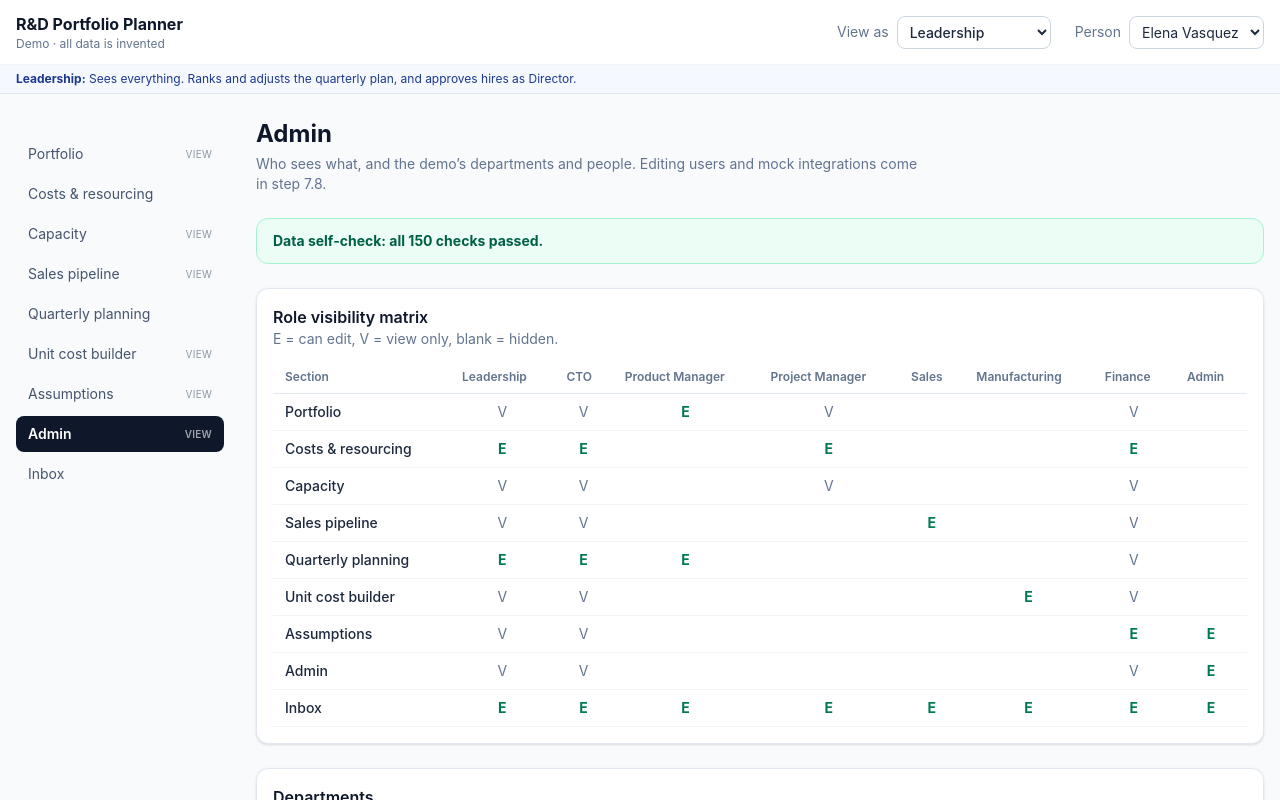
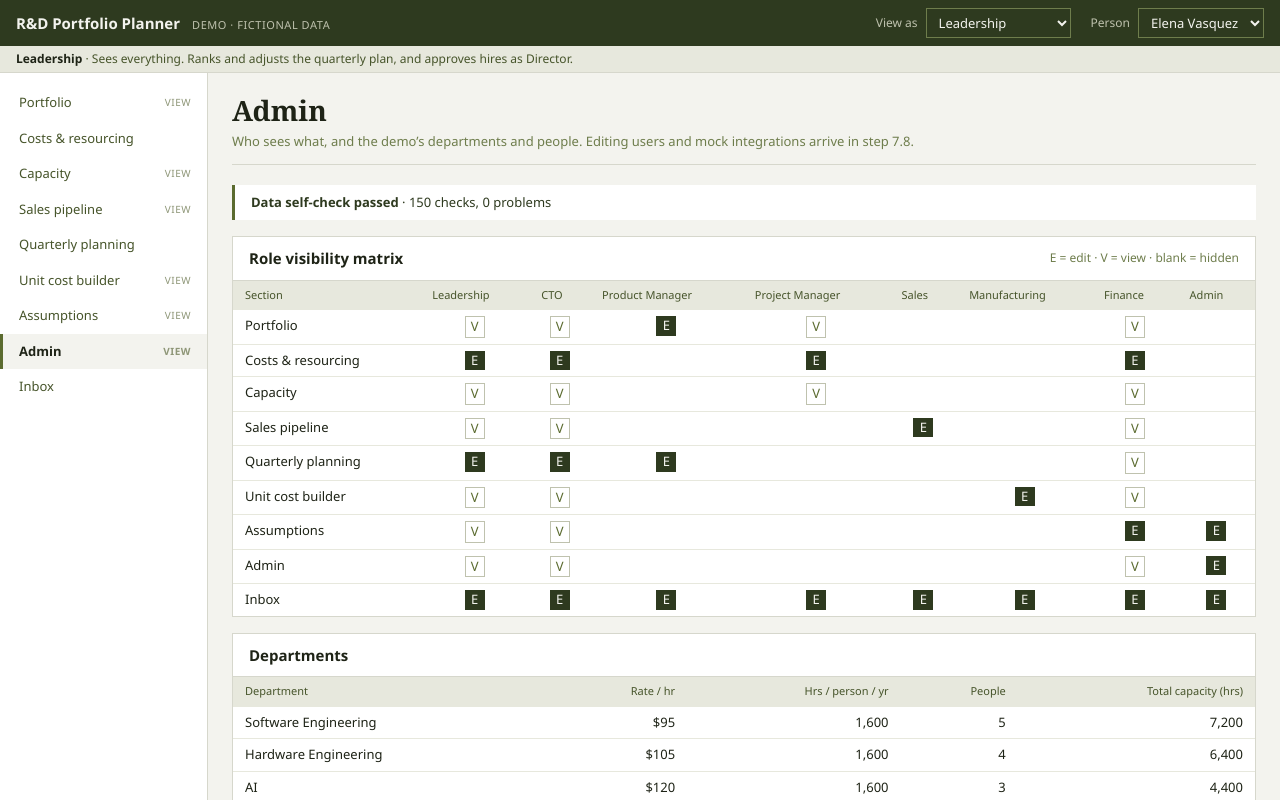
Before and after one commit to marc-christian-fuentes/rd-portfolio-planner, a React (Vite) app: page /admin in a window 1280 px wide. Shown: the top 800 px of the page. Built offline with nearby package versions, Linux system fonts and the light colour scheme.

Commit message:
Restyle: finance-terminal layout in dark olive with Pigment fonts (DM Sans, Crimson Pro)

```diff
--- a/package.json
+++ b/package.json
@@ -10,6 +10,8 @@
     "check": "tsc"
   },
   "dependencies": {
+    "@fontsource-variable/crimson-pro": "^5.3.0",
+    "@fontsource-variable/dm-sans": "^5.3.0",
     "react": "^19.1.0",
     "react-dom": "^19.1.0",
     "react-router-dom": "^7.18.6",
--- a/src/components/Layout.tsx
+++ b/src/components/Layout.tsx
@@ -1,13 +1,16 @@
 /**
  * APP LAYOUT
  * ----------
- * Top bar with the role switcher, a side menu that only lists the pages
- * the current role may see, and the page content on the right.
+ * Dark olive top bar with the role switcher, a side menu that only lists
+ * the pages the current role may see, and the page content on the right.
  */
 import { NavLink, Outlet } from 'react-router-dom';
 import { ROLES, type Role } from '../data/types';
 import { ROLE_SUMMARY, SECTIONS, accessFor, canSee, peopleForRole } from '../data/access';
 import { useApp } from '../store';
+
+const selectClass =
+  'border border-moss-500 bg-moss-800 px-2 py-1 text-[13px] text-moss-50 focus:outline focus:outline-2 focus:outline-moss-300';
 
 export default function Layout() {
   const { data, role, actingAsId, setRole, setActingAs } = useApp();
@@ -15,34 +18,27 @@ export default function Layout() {
 
   return (
     <div className="min-h-screen">
-      <header className="sticky top-0 z-10 border-b border-slate-200 bg-white/95 backdrop-blur">
-        <div className="mx-auto flex max-w-7xl flex-wrap items-center gap-x-6 gap-y-3 px-4 py-3">
-          <div className="mr-auto">
-            <div className="text-base font-bold text-slate-900">R&amp;D Portfolio Planner</div>
-            <div className="text-xs text-slate-500">Demo · all data is invented</div>
+      <header className="sticky top-0 z-10">
+        <div className="bg-moss-800 text-moss-50">
+          <div className="mx-auto flex max-w-[1400px] flex-wrap items-center gap-x-5 gap-y-2 px-4 py-2">
+            <div className="mr-auto flex items-baseline gap-3">
+              <span className="text-[15px] font-semibold">R&amp;D Portfolio Planner</span>
+              <span className="hidden text-[11px] uppercase tracking-wider text-moss-300 sm:inline">Demo · fictional data</span>
             </div>
 
-          <label className="flex items-center gap-2 text-sm">
-            <span className="text-slate-500">View as</span>
-            <select
-              className="rounded-lg border border-slate-300 bg-white px-2 py-1.5 font-medium"
-              value={role}
-              onChange={(e) => setRole(e.target.value as Role)}
-            >
+            <label className="flex items-center gap-2 text-[12px] text-moss-300">
+              View as
+              <select className={selectClass} value={role} onChange={(e) => setRole(e.target.value as Role)}>
                 {ROLES.map((r) => (
                   <option key={r}>{r}</option>
                 ))}
               </select>
             </label>
 
-          {actors.length > 1 && (
-            <label className="flex items-center gap-2 text-sm">
-              <span className="text-slate-500">Person</span>
-              <select
-                className="rounded-lg border border-slate-300 bg-white px-2 py-1.5"
-                value={actingAsId}
-                onChange={(e) => setActingAs(e.target.value)}
-              >
+            {actors.length > 1 ? (
+              <label className="flex items-center gap-2 text-[12px] text-moss-300">
+                Person
+                <select className={selectClass} value={actingAsId} onChange={(e) => setActingAs(e.target.value)}>
                   {actors.map((p) => (
                     <option key={p.id} value={p.id}>
                       {p.name}
@@ -50,36 +46,40 @@ export default function Layout() {
                   ))}
                 </select>
               </label>
+            ) : (
+              <span className="text-[13px] text-moss-200">{actors[0]?.name}</span>
             )}
-          {actors.length === 1 && <span className="text-sm text-slate-500">{actors[0].name}</span>}
           </div>
-        <div className="border-t border-slate-100 bg-blue-50/60">
-          <p className="mx-auto max-w-7xl px-4 py-1.5 text-xs text-blue-900">
-            <strong>{role}:</strong> {ROLE_SUMMARY[role]}
+        </div>
+        <div className="border-b border-moss-200 bg-moss-100">
+          <p className="mx-auto max-w-[1400px] px-4 py-1 text-[12px] text-moss-700">
+            <span className="font-semibold text-moss-900">{role}</span> · {ROLE_SUMMARY[role]}
           </p>
         </div>
       </header>
 
-      <div className="mx-auto max-w-7xl px-4 md:flex md:gap-8">
-        <nav className="-mx-4 flex gap-1 overflow-x-auto border-b border-slate-200 px-4 py-2 md:sticky md:top-28 md:mx-0 md:w-52 md:shrink-0 md:flex-col md:self-start md:border-0 md:px-0 md:py-6">
+      <div className="mx-auto max-w-[1400px] md:flex">
+        <nav className="flex overflow-x-auto border-b border-moss-200 bg-white md:sticky md:top-[66px] md:h-[calc(100vh-66px)] md:w-52 md:shrink-0 md:flex-col md:border-r md:border-b-0 md:py-3">
           {SECTIONS.filter((s) => canSee(role, s.id)).map((s) => (
             <NavLink
               key={s.id}
               to={s.path}
               end={s.path === '/'}
               className={({ isActive }) =>
-                `flex items-center justify-between gap-2 whitespace-nowrap rounded-lg px-3 py-2 text-sm ${
-                  isActive ? 'bg-slate-900 font-semibold text-white' : 'text-slate-600 hover:bg-slate-100'
+                `flex items-center justify-between gap-3 whitespace-nowrap border-b-2 px-4 py-2 text-[13px] md:border-b-0 md:border-l-[3px] ${
+                  isActive
+                    ? 'border-moss-600 bg-moss-50 font-semibold text-moss-900'
+                    : 'border-transparent text-moss-700 hover:bg-moss-50 hover:text-moss-900'
                 }`
               }
             >
               {s.label}
-              {accessFor(role, s.id) === 'view' && <span className="text-[10px] uppercase tracking-wide opacity-60">view</span>}
+              {accessFor(role, s.id) === 'view' && <span className="text-[10px] uppercase tracking-wider text-moss-400">view</span>}
             </NavLink>
           ))}
         </nav>
 
-        <main className="min-w-0 flex-1 py-6">
+        <main className="min-w-0 flex-1 px-4 py-5 md:px-6">
           <Outlet />
         </main>
       </div>
--- a/src/components/ui.tsx
+++ b/src/components/ui.tsx
@@ -1,50 +1,83 @@
-/** Small reusable building blocks for the pages. */
+/**
+ * Small reusable building blocks, in the "Finance terminal" style:
+ * square edges, hairline borders, small square status markers, aligned numbers.
+ */
 import type { ReactNode } from 'react';
 import type { Phase } from '../data/types';
 
-const PHASE_STYLES: Record<Phase, string> = {
-  Scoping: 'bg-violet-50 text-violet-700 ring-violet-200',
-  Proposed: 'bg-amber-50 text-amber-800 ring-amber-200',
-  Approved: 'bg-blue-50 text-blue-700 ring-blue-200',
-  'In Development': 'bg-cyan-50 text-cyan-800 ring-cyan-200',
-  'Testing / Validation': 'bg-orange-50 text-orange-800 ring-orange-200',
-  Completed: 'bg-emerald-50 text-emerald-700 ring-emerald-200',
+/** Each phase gets a marker colour. Early = muted, active = olive, done = dark. */
+const PHASE_COLOR: Record<Phase, string> = {
+  Scoping: 'bg-moss-300',
+  Proposed: 'bg-plum',
+  Approved: 'bg-slateblue',
+  'In Development': 'bg-moss-600',
+  'Testing / Validation': 'bg-ochre',
+  Completed: 'bg-moss-900',
 };
 
-export function PhaseBadge({ phase }: { phase: Phase }) {
+/** A small coloured square followed by the phase name. */
+export function PhaseMarker({ phase }: { phase: Phase }) {
   return (
-    <span className={`inline-block whitespace-nowrap rounded-full px-2 py-0.5 text-xs font-semibold ring-1 ring-inset ${PHASE_STYLES[phase]}`}>
+    <span className="inline-flex items-center gap-1.5 whitespace-nowrap">
+      <span className={`inline-block size-2 ${PHASE_COLOR[phase]}`} aria-hidden="true" />
       {phase}
     </span>
   );
 }
 
-export function Pill({ children, tone = 'slate' }: { children: ReactNode; tone?: 'slate' | 'green' | 'blue' }) {
+/** A square outlined tag, e.g. "Launched" or "View only". */
+export function Tag({ children, tone = 'neutral' }: { children: ReactNode; tone?: 'neutral' | 'solid' }) {
   const tones = {
-    slate: 'bg-slate-100 text-slate-700',
-    green: 'bg-emerald-50 text-emerald-700',
-    blue: 'bg-blue-50 text-blue-700',
+    neutral: 'border-moss-300 text-moss-700',
+    solid: 'border-moss-800 bg-moss-800 text-moss-50',
   };
-  return <span className={`inline-block whitespace-nowrap rounded-full px-2 py-0.5 text-xs font-semibold ${tones[tone]}`}>{children}</span>;
+  return (
+    <span className={`inline-block whitespace-nowrap border px-1.5 py-px text-[11px] font-medium uppercase tracking-wide ${tones[tone]}`}>
+      {children}
+    </span>
+  );
 }
 
-export function Card({ children, className = '' }: { children: ReactNode; className?: string }) {
-  return <section className={`rounded-xl border border-slate-200 bg-white p-4 shadow-sm ${className}`}>{children}</section>;
+/** A white panel with a hairline border and an optional title strip. */
+export function Panel({ title, aside, children }: { title?: ReactNode; aside?: ReactNode; children: ReactNode }) {
+  return (
+    <section className="border border-moss-200 bg-white">
+      {title && (
+        <div className="flex flex-wrap items-center justify-between gap-2 border-b border-moss-200 px-4 py-2.5">
+          <h2 className="text-[15px] font-semibold text-moss-900">{title}</h2>
+          {aside}
+        </div>
+      )}
+      {children}
+    </section>
+  );
 }
 
-export function PageHeader({ title, subtitle, children }: { title: string; subtitle?: string; children?: ReactNode }) {
+export function PageHeader({ title, subtitle }: { title: string; subtitle?: string }) {
   return (
-    <div className="mb-6 flex flex-wrap items-end justify-between gap-3">
-      <div>
-        <h1 className="text-2xl font-bold text-slate-900">{title}</h1>
-        {subtitle && <p className="mt-1 max-w-2xl text-sm text-slate-500">{subtitle}</p>}
-      </div>
-      {children}
+    <div className="mb-5 border-b border-moss-200 pb-3">
+      <h1 className="font-serif text-[28px] leading-tight font-semibold text-moss-900">{title}</h1>
+      {subtitle && <p className="mt-1 max-w-3xl text-[13px] text-moss-500">{subtitle}</p>}
     </div>
   );
 }
 
-/** Table styles shared across pages. */
-export const th = 'whitespace-nowrap border-b border-slate-200 px-3 py-2 text-left text-xs font-semibold text-slate-500';
-export const td = 'border-b border-slate-100 px-3 py-2 align-top text-sm';
-export const num = 'text-right whitespace-nowrap';
+/** A row of headline figures separated by hairlines. */
+export function KpiStrip({ items }: { items: { label: string; value: string }[] }) {
+  return (
+    <div className="mb-5 grid grid-cols-2 gap-px border border-moss-200 bg-moss-200 sm:grid-cols-4">
+      {items.map((k) => (
+        <div key={k.label} className="bg-white px-4 py-2.5">
+          <div className="text-[11px] text-moss-500">{k.label}</div>
+          <div className="num font-serif text-[26px] leading-tight font-medium text-moss-900">{k.value}</div>
+        </div>
+      ))}
+    </div>
+  );
+}
+
+/** Shared table styles: dense rows, shaded header, hairline dividers. */
+export const table = 'w-full border-collapse text-[13px]';
+export const th = 'whitespace-nowrap bg-moss-100 px-3 py-1.5 text-left text-[11px] font-medium text-moss-700';
+export const td = 'border-t border-moss-100 px-3 py-1.5 align-top';
+export const right = 'text-right';
--- a/src/index.css
+++ b/src/index.css
@@ -1,5 +1,45 @@
 @import 'tailwindcss';
 
+/*
+ * DESIGN A · "Finance terminal"
+ * Layout inspired by IBM Carbon and SAP Fiori: dense, square, numbers in aligned columns.
+ * Fonts follow Pigment: DM Sans for everything, Crimson Pro (serif) for titles and headline figures.
+ * Theme colour: dark olive. Use these names in classes, e.g. bg-moss-800, text-moss-900.
+ */
+@theme {
+  --font-sans: 'DM Sans Variable', 'Segoe UI', sans-serif;
+  --font-serif: 'Crimson Pro Variable', Georgia, serif;
+
+  /* Olive / moss scale: 50 = page, 800 = top bar, 900 = body text */
+  --color-moss-50: #f3f3ee;
+  --color-moss-100: #e7e8dd;
+  --color-moss-200: #d6d7cc;
+  --color-moss-300: #bfc2ae;
+  --color-moss-400: #8e9677;
+  --color-moss-500: #6e7d4c;
+  --color-moss-600: #5b6b2f;
+  --color-moss-700: #46542a;
+  --color-moss-800: #2e3a1f;
+  --color-moss-900: #1e2316;
+
+  /* Status colours, kept muted to sit with the olive */
+  --color-ochre: #b8860b;
+  --color-rust: #a4472b;
+  --color-slateblue: #4a6a8a;
+  --color-plum: #6b4e7a;
+}
+
 body {
-  @apply bg-slate-50 text-slate-800 antialiased;
+  @apply bg-moss-50 font-sans text-moss-900 antialiased;
+  font-size: 14px;
 }
+
+/* Numbers line up in columns everywhere */
+.num {
+  font-variant-numeric: tabular-nums;
+}
+
+/* Square, flat form controls */
+select {
+  @apply rounded-none;
+}
--- a/src/main.tsx
+++ b/src/main.tsx
@@ -1,5 +1,7 @@
 import { StrictMode } from 'react';
 import { createRoot } from 'react-dom/client';
+import '@fontsource-variable/dm-sans';
+import '@fontsource-variable/crimson-pro';
 import App from './App';
 import './index.css';
 
--- a/src/pages/AdminPage.tsx
+++ b/src/pages/AdminPage.tsx
@@ -8,7 +8,7 @@ import { ACCESS, SECTIONS } from '../data/access';
 import { ROLES } from '../data/types';
 import { checkSeed, departmentCapacityHours, departmentMembers, departmentName, formatMoney, personName } from '../data/model';
 import { useApp } from '../store';
-import { Card, PageHeader, num, td, th } from '../components/ui';
+import { PageHeader, Panel, right, table, td, th } from '../components/ui';
 
 export default function AdminPage() {
   const data = useApp((s) => s.data);
@@ -16,19 +16,24 @@ export default function AdminPage() {
 
   return (
     <>
-      <PageHeader title="Admin" subtitle="Who sees what, and the demo’s departments and people. Editing users and mock integrations come in step 7.8." />
+      <PageHeader
+        title="Admin"
+        subtitle="Who sees what, and the demo’s departments and people. Editing users and mock integrations arrive in step 7.8."
+      />
 
-      <div className="space-y-6">
+      <div className="space-y-4">
         <div
-          className={`rounded-xl border px-4 py-3 text-sm ${
-            problems.length ? 'border-red-200 bg-red-50 text-red-800' : 'border-emerald-200 bg-emerald-50 text-emerald-800'
+          className={`border-l-[3px] px-4 py-2 text-[13px] ${
+            problems.length ? 'border-rust bg-white text-rust' : 'border-moss-600 bg-white text-moss-800'
           }`}
         >
           {problems.length === 0 ? (
-            <strong>Data self-check: all {checks} checks passed.</strong>
+            <>
+              <span className="font-semibold">Data self-check passed</span> · <span className="num">{checks}</span> checks, 0 problems
+            </>
           ) : (
             <>
-              <strong>Data self-check found {problems.length} problem(s):</strong>
+              <span className="font-semibold">Data self-check found {problems.length} problem(s)</span>
               <ul className="mt-1 list-disc pl-5">
                 {problems.map((p) => (
                   <li key={p}>{p}</li>
@@ -38,11 +43,9 @@ export default function AdminPage() {
           )}
         </div>
 
-        <Card>
-          <h2 className="font-semibold text-slate-900">Role visibility matrix</h2>
-          <p className="mb-3 text-sm text-slate-500">E = can edit, V = view only, blank = hidden.</p>
+        <Panel title="Role visibility matrix" aside={<span className="text-[12px] text-moss-500">E = edit · V = view · blank = hidden</span>}>
           <div className="overflow-x-auto">
-            <table className="w-full border-collapse">
+            <table className={table}>
               <thead>
                 <tr>
                   <th className={th}>Section</th>
@@ -55,14 +58,14 @@ export default function AdminPage() {
               </thead>
               <tbody>
                 {SECTIONS.map((s) => (
-                  <tr key={s.id}>
+                  <tr key={s.id} className="hover:bg-moss-50">
                     <td className={`${td} font-medium`}>{s.label}</td>
                     {ROLES.map((r) => {
                       const a = ACCESS[s.id][r];
                       return (
-                        <td key={r} className={`${td} text-center`}>
-                          {a === 'edit' && <span className="font-bold text-emerald-700">E</span>}
-                          {a === 'view' && <span className="text-slate-500">V</span>}
+                        <td key={r} className={`${td} num text-center`}>
+                          {a === 'edit' && <span className="inline-block w-5 bg-moss-800 text-moss-50">E</span>}
+                          {a === 'view' && <span className="inline-block w-5 border border-moss-300 text-moss-600">V</span>}
                         </td>
                       );
                     })}
@@ -71,63 +74,63 @@ export default function AdminPage() {
               </tbody>
             </table>
           </div>
-        </Card>
+        </Panel>
 
-        <Card>
-          <h2 className="mb-3 font-semibold text-slate-900">Departments</h2>
+        <Panel title="Departments">
           <div className="overflow-x-auto">
-            <table className="w-full border-collapse">
+            <table className={table}>
               <thead>
                 <tr>
                   <th className={th}>Department</th>
-                  <th className={`${th} ${num}`}>Rate / hour</th>
-                  <th className={`${th} ${num}`}>Hours / person / year</th>
-                  <th className={`${th} ${num}`}>People</th>
-                  <th className={`${th} ${num}`}>Total capacity (hrs)</th>
+                  <th className={`${th} ${right}`}>Rate / hr</th>
+                  <th className={`${th} ${right}`}>Hrs / person / yr</th>
+                  <th className={`${th} ${right}`}>People</th>
+                  <th className={`${th} ${right}`}>Total capacity (hrs)</th>
                 </tr>
               </thead>
               <tbody>
                 {data.departments.map((d) => (
-                  <tr key={d.id}>
+                  <tr key={d.id} className="hover:bg-moss-50">
                     <td className={td}>{d.name}</td>
-                    <td className={`${td} ${num}`}>{formatMoney(d.ratePerHour)}</td>
-                    <td className={`${td} ${num}`}>{d.capacityHoursPerYear.toLocaleString()}</td>
-                    <td className={`${td} ${num}`}>{departmentMembers(data, d.id).length}</td>
-                    <td className={`${td} ${num}`}>{departmentCapacityHours(data, d.id).toLocaleString()}</td>
+                    <td className={`${td} num ${right}`}>{formatMoney(d.ratePerHour)}</td>
+                    <td className={`${td} num ${right}`}>{d.capacityHoursPerYear.toLocaleString()}</td>
+                    <td className={`${td} num ${right}`}>{departmentMembers(data, d.id).length}</td>
+                    <td className={`${td} num ${right}`}>{departmentCapacityHours(data, d.id).toLocaleString()}</td>
                   </tr>
                 ))}
               </tbody>
             </table>
           </div>
-        </Card>
+        </Panel>
 
-        <Card>
-          <h2 className="mb-3 font-semibold text-slate-900">People (mock HR feed)</h2>
+        <Panel title="People" aside={<span className="text-[12px] text-moss-500">Mock HR system feed</span>}>
           <div className="overflow-x-auto">
-            <table className="w-full border-collapse">
+            <table className={table}>
               <thead>
                 <tr>
                   <th className={th}>Name</th>
                   <th className={th}>Title</th>
                   <th className={th}>Department</th>
                   <th className={th}>Reports to</th>
-                  <th className={`${th} ${num}`}>Capacity (hrs/yr)</th>
+                  <th className={`${th} ${right}`}>Capacity (hrs/yr)</th>
                 </tr>
               </thead>
               <tbody>
                 {data.people.map((p) => (
-                  <tr key={p.id}>
-                    <td className={td}>{p.name}</td>
+                  <tr key={p.id} className="hover:bg-moss-50">
+                    <td className={`${td} whitespace-nowrap`}>{p.name}</td>
                     <td className={td}>{p.title}</td>
                     <td className={td}>{departmentName(data, p.departmentId)}</td>
-                    <td className={td}>{personName(data, p.managerId)}</td>
-                    <td className={`${td} ${num}`}>{p.capacityHoursPerYear ? p.capacityHoursPerYear.toLocaleString() : '—'}</td>
+                    <td className={`${td} whitespace-nowrap`}>{personName(data, p.managerId)}</td>
+                    <td className={`${td} num ${right}`}>
+                      {p.capacityHoursPerYear ? p.capacityHoursPerYear.toLocaleString() : <span className="text-moss-400">—</span>}
+                    </td>
                   </tr>
                 ))}
               </tbody>
             </table>
           </div>
-        </Card>
+        </Panel>
       </div>
     </>
   );
--- a/src/pages/PlaceholderPage.tsx
+++ b/src/pages/PlaceholderPage.tsx
@@ -1,38 +1,45 @@
 /** A stand-in for pages built in later steps. Shows what the page will do. */
 import { SECTIONS, accessFor, visibleProjects, type SectionId } from '../data/access';
 import { useApp } from '../store';
-import { Card, PageHeader, PhaseBadge } from '../components/ui';
+import { PageHeader, Panel, PhaseMarker, Tag, table, td, th } from '../components/ui';
 
 export default function PlaceholderPage({ section }: { section: SectionId }) {
   const { data, role, actingAsId } = useApp();
   const info = SECTIONS.find((s) => s.id === section)!;
   const projects = visibleProjects(data, role, actingAsId);
   const access = accessFor(role, section);
+  const showProjects = section !== 'inbox' && section !== 'admin' && section !== 'assumptions';
 
   return (
     <>
       <PageHeader title={info.label} subtitle={info.description} />
-      <Card className="border-dashed">
-        <p className="text-sm text-slate-600">
-          This page is built in <strong>step {info.step}</strong>. As <strong>{role}</strong> you will be able to{' '}
-          <strong>{access === 'edit' ? 'edit' : 'view'}</strong> it.
-        </p>
-        {section !== 'inbox' && section !== 'admin' && section !== 'assumptions' && (
-          <>
-            <p className="mt-4 mb-2 text-xs font-semibold uppercase tracking-wide text-slate-500">
-              Projects in scope for this role ({projects.length})
-            </p>
-            <ul className="divide-y divide-slate-100">
+      <div className="mb-4 flex flex-wrap items-center gap-2 border border-dashed border-moss-300 bg-white px-4 py-2.5 text-[13px] text-moss-700">
+        <Tag>Step {info.step}</Tag>
+        This page is built in a later step. As {role} you will be able to {access === 'edit' ? 'edit' : 'view'} it.
+      </div>
+
+      {showProjects && (
+        <Panel title="Projects in scope for this role" aside={<span className="num text-[12px] text-moss-500">{projects.length}</span>}>
+          <table className={table}>
+            <thead>
+              <tr>
+                <th className={th}>Project</th>
+                <th className={th}>Phase</th>
+              </tr>
+            </thead>
+            <tbody>
               {projects.map((p) => (
-                <li key={p.id} className="flex items-center justify-between gap-3 py-1.5 text-sm">
-                  <span>{p.name}</span>
-                  <PhaseBadge phase={p.phase} />
-                </li>
+                <tr key={p.id} className="hover:bg-moss-50">
+                  <td className={td}>{p.name}</td>
+                  <td className={td}>
+                    <PhaseMarker phase={p.phase} />
+                  </td>
+                </tr>
               ))}
-            </ul>
-          </>
-        )}
-      </Card>
+            </tbody>
+          </table>
+        </Panel>
+      )}
     </>
   );
 }
```
Also changed, not shown: src/pages/PortfolioPage.tsx (+52 -36 lines), 1 other file (tests, documents, lock files or other folders). Lines whose indentation alone changed are shown as unchanged.
